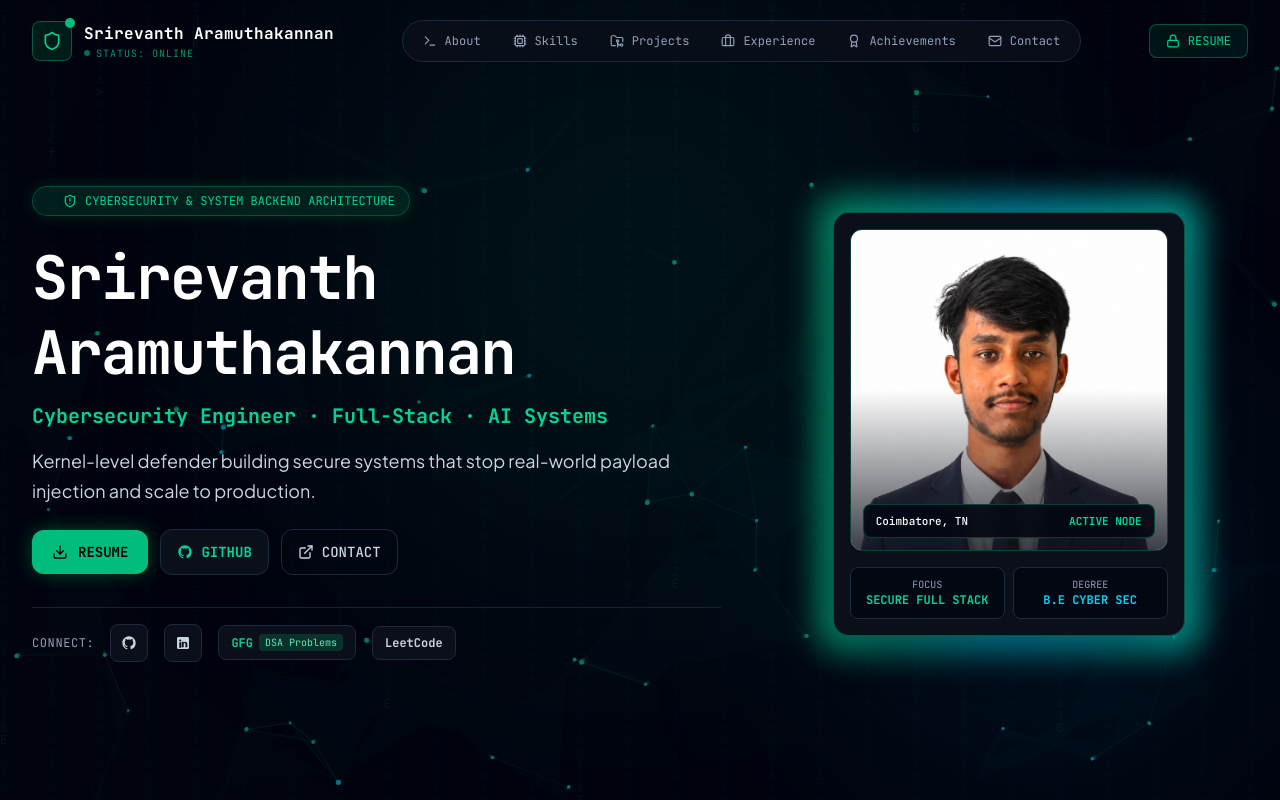
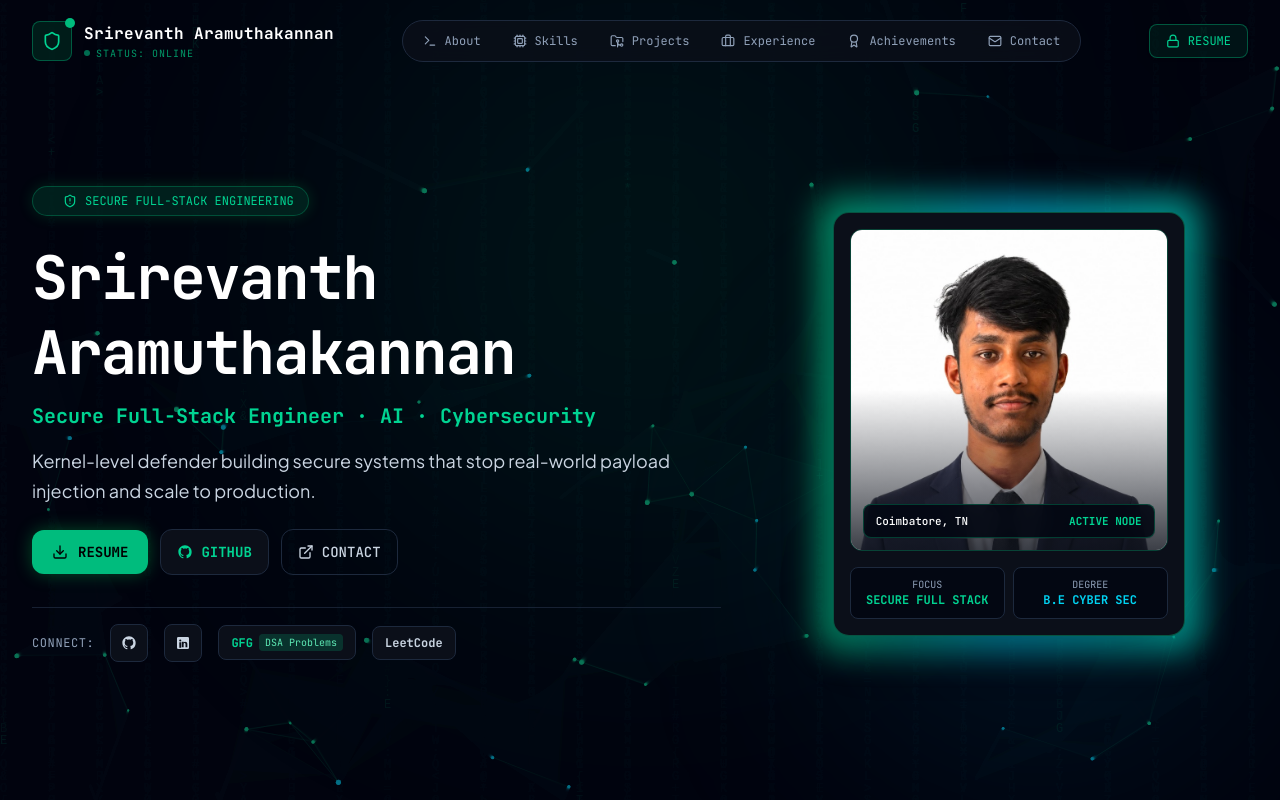
Before and after one commit to 29REV/Srirevanth-Portfolio, a React (Vite) app: page / in a window 1280 px wide. Shown: the top 800 px of the page. Built offline with nearby package versions, Linux system fonts and the light colour scheme.

Commit message:
Fixed the top title card

```diff
--- a/src/components/HeroSection.jsx
+++ b/src/components/HeroSection.jsx
@@ -96,7 +96,7 @@ export default function HeroSection() {
             <div className="inline-flex items-center gap-2 px-3.5 py-1.5 rounded-full bg-emerald-950/70 border border-emerald-500/30 text-emerald-400 text-xs font-mono mb-6 shadow-[0_0_15px_rgba(0,255,102,0.15)]">
               <span className="w-2 h-2 rounded-full bg-emerald-400 animate-ping"></span>
               <ShieldAlert className="w-3.5 h-3.5 text-emerald-400" />
-              <span>CYBERSECURITY &amp; SYSTEM BACKEND ARCHITECTURE</span>
+              <span>SECURE FULL-STACK ENGINEERING</span>
             </div>
 
             {/* Name */}
@@ -106,7 +106,7 @@ export default function HeroSection() {
 
             {/* Role */}
             <div className="text-emerald-400 font-mono text-lg sm:text-xl font-semibold mb-4">
-              Cybersecurity Engineer · Full-Stack · AI Systems
+              Secure Full-Stack Engineer · AI · Cybersecurity
             </div>
 
             {/* Positioning (single powerful line) */}
```
